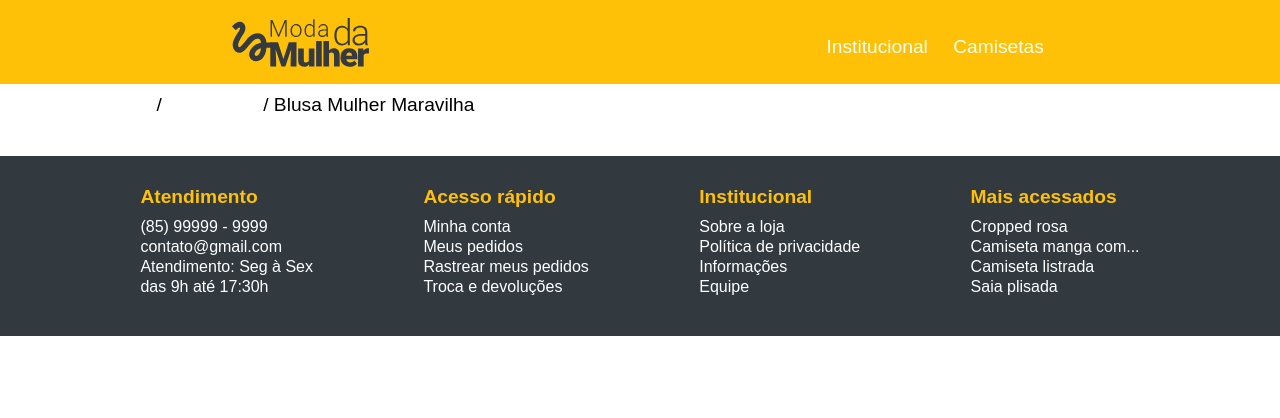
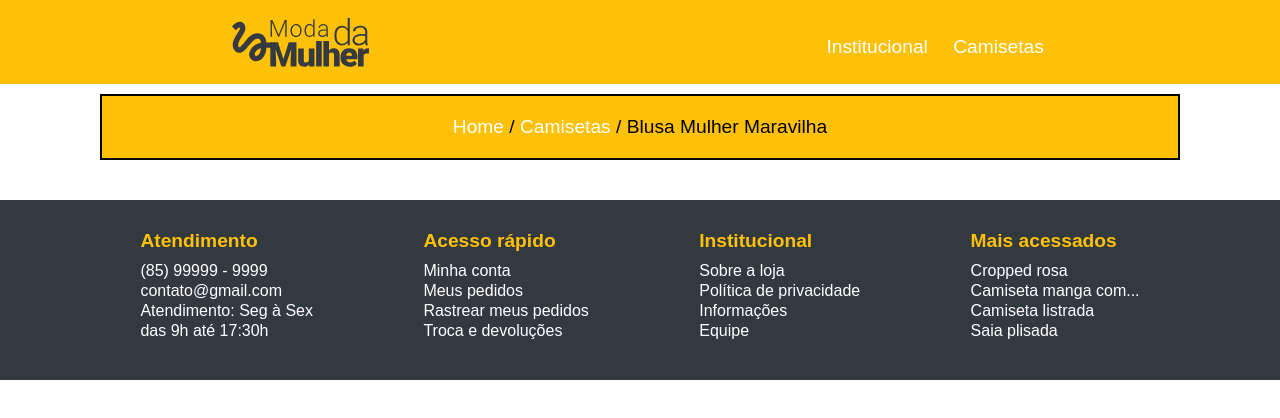
Before and after one commit to MateusMaciel340/clothing-fashion-woman, a plain HTML site: page paginas/camiseta-compra/camiseta-01.html in a window 1280 px wide. Drawn offline with Linux system fonts and the light colour scheme.

Commit message:
Adicionando estilo nas tags p e criando um bloco amarelo

```diff
--- a/css/produto.css
+++ b/css/produto.css
@@ -7,3 +7,8 @@ p{
     margin-top: 16px;
     margin-bottom: 5px;
 }
+/* Camiseta - Menu / camiseta-01.html */
+.bloco-amarelo{
+    background-color: #FFC107; padding: 20px; text-align: center;
+    border: 2px solid black;
+}
```
